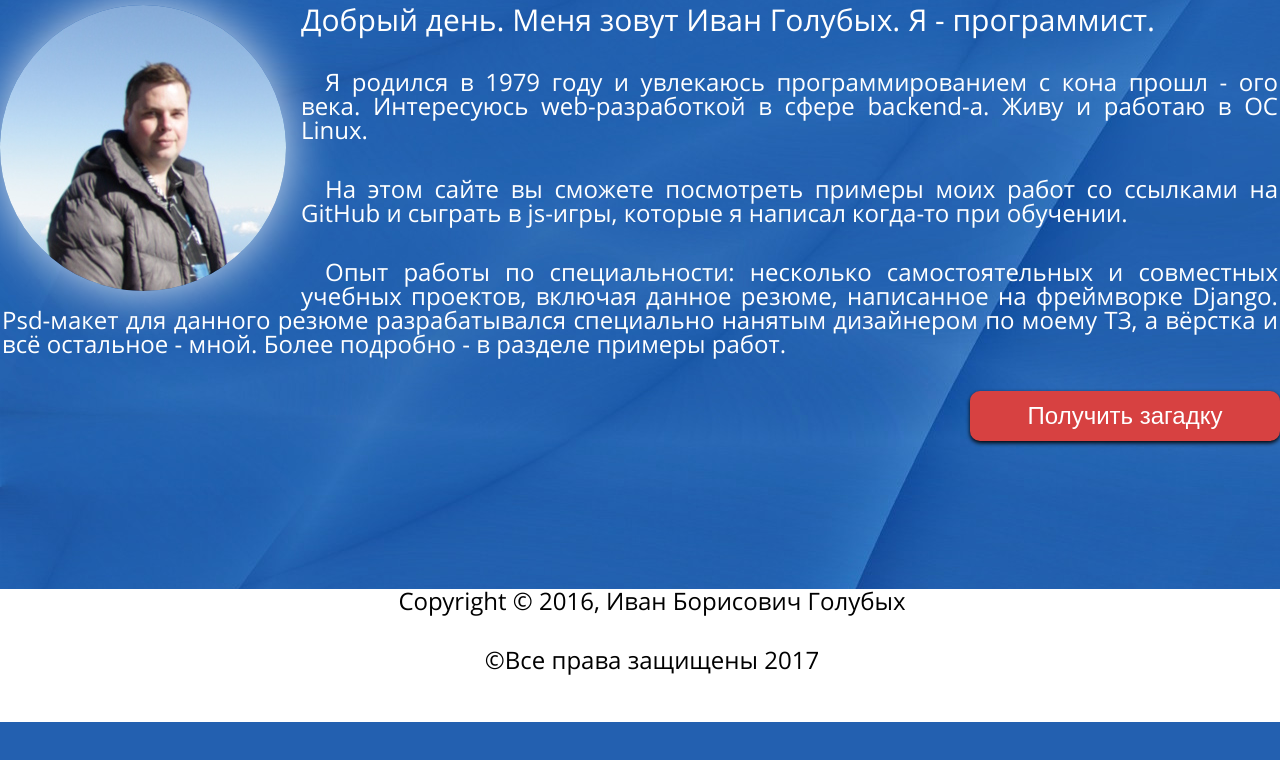
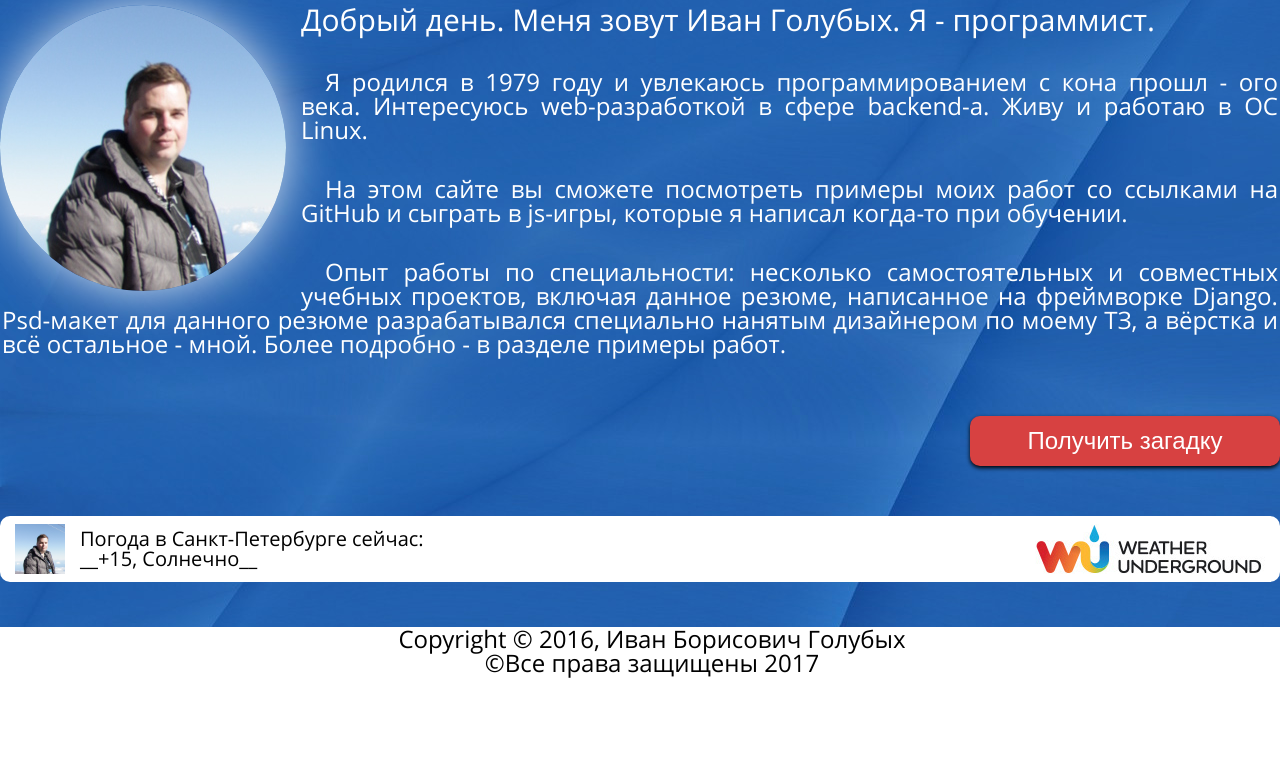
Before and after one commit to ivangolubykh/2017_portfolio, a Django app: page /django/profile_ig/ in a window 1280 px wide. Shown: the part 113-873 px from the top of the page. Before the commit the page ends 835 px from the top, so only its background shows below. Run offline with Django 3.2, Linux system fonts and the light colour scheme; data comes from the database, SQL or seed files in the repository.

Commit message:
Сверстал блок с погодой, убрал метаданные из фотографий.

```diff
--- a/portfolio_django_2017/general_static/general/style/style.css
+++ b/portfolio_django_2017/general_static/general/style/style.css
@@ -187,4 +187,39 @@ p {
     border: none;
     border-radius: 10px;
     box-shadow: 0 2px 4px 0 black;
+    margin: 25px 0 25px 0;
 }
+
+.weather {
+    width: 100%;
+    height: 66px;
+    background: white;
+    margin: 25px 0 25px 0;
+    border: none;
+    border-radius: 10px;
+    color: black;
+    font-size: 20px;
+}
+.rainfall {
+    width: 50px;
+    height: 50px;
+    float: left;
+    margin: 8px 15px;
+}
+
+.weather_logo {
+    width: 230px;
+    height: 50px;
+    float: right;
+    margin: 8px 15px;
+}
+
+.weather_text {
+    width: 450px;
+    display: inline-block;
+    vertical-align: middle;
+}
+
+footer p {
+    margin: 0 0;
+}
--- a/portfolio_django_2017/templates/index.html
+++ b/portfolio_django_2017/templates/index.html
@@ -37,4 +37,13 @@
     <div class="puzzle_button">
         <button>Получить загадку</button>
     </div>
+    <div class="weather">
+        <img class="rainfall" src="{% static 'general/img/my_foto_winter.jpg' %}">
+        <img class="weather_logo" src="{% static 'general/img/wundergroundLogo_4c_horz.jpg' %}">
+        <div class="nothing"></div><!--
+     --><div class="weather_text">
+            Погода в Санкт-Петербурге сейчас:
+            <br>__+15, Солнечно__
+        </div>
+    </div>
 {% endblock %}
```
Also changed, not shown: portfolio_django_2017/general_static/general/img/fon-01.jpg, portfolio_django_2017/general_static/general/img/my_foto_winter.jpg, portfolio_django_2017/general_static/general/img/wundergroundLogo_4c_horz.jpg (added).
